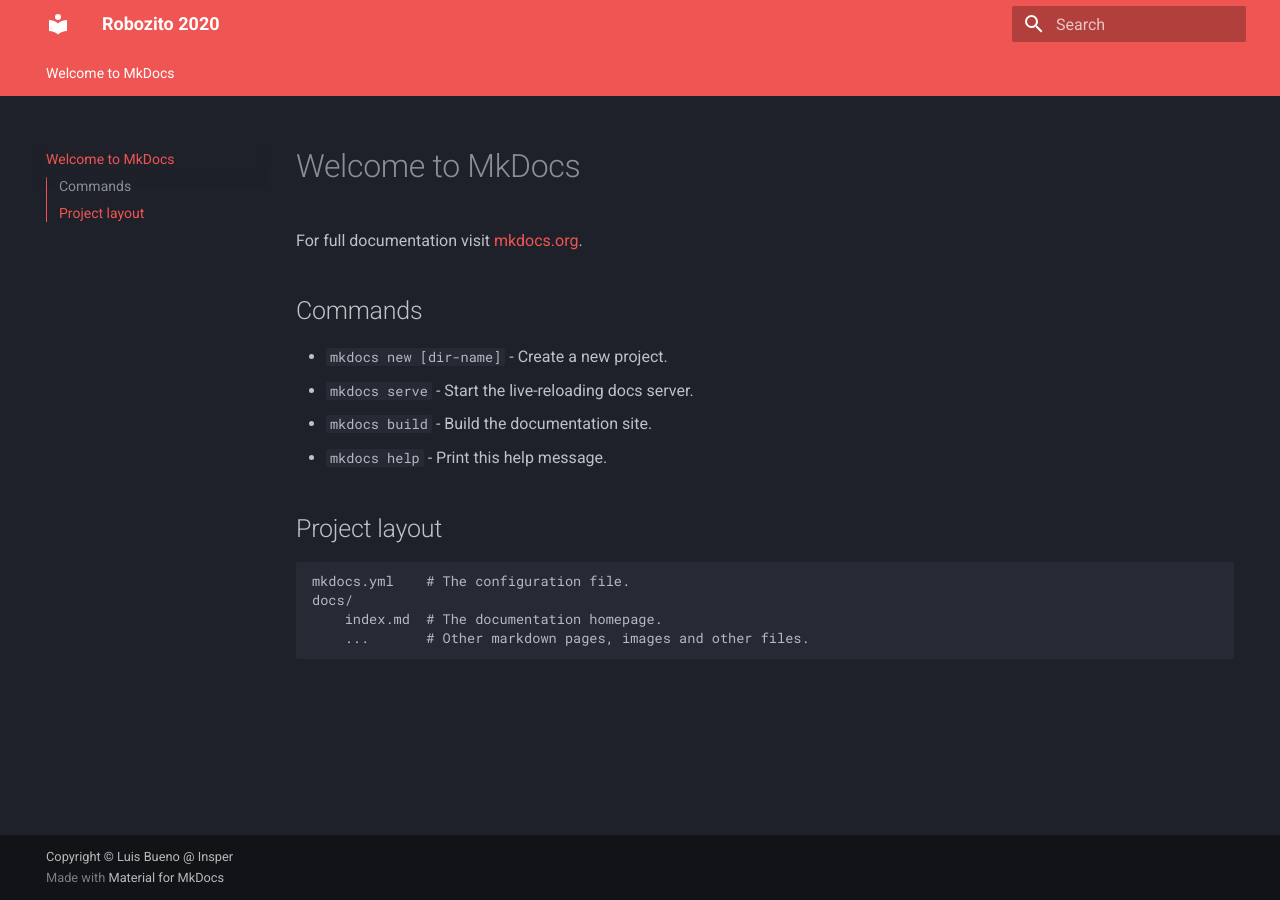
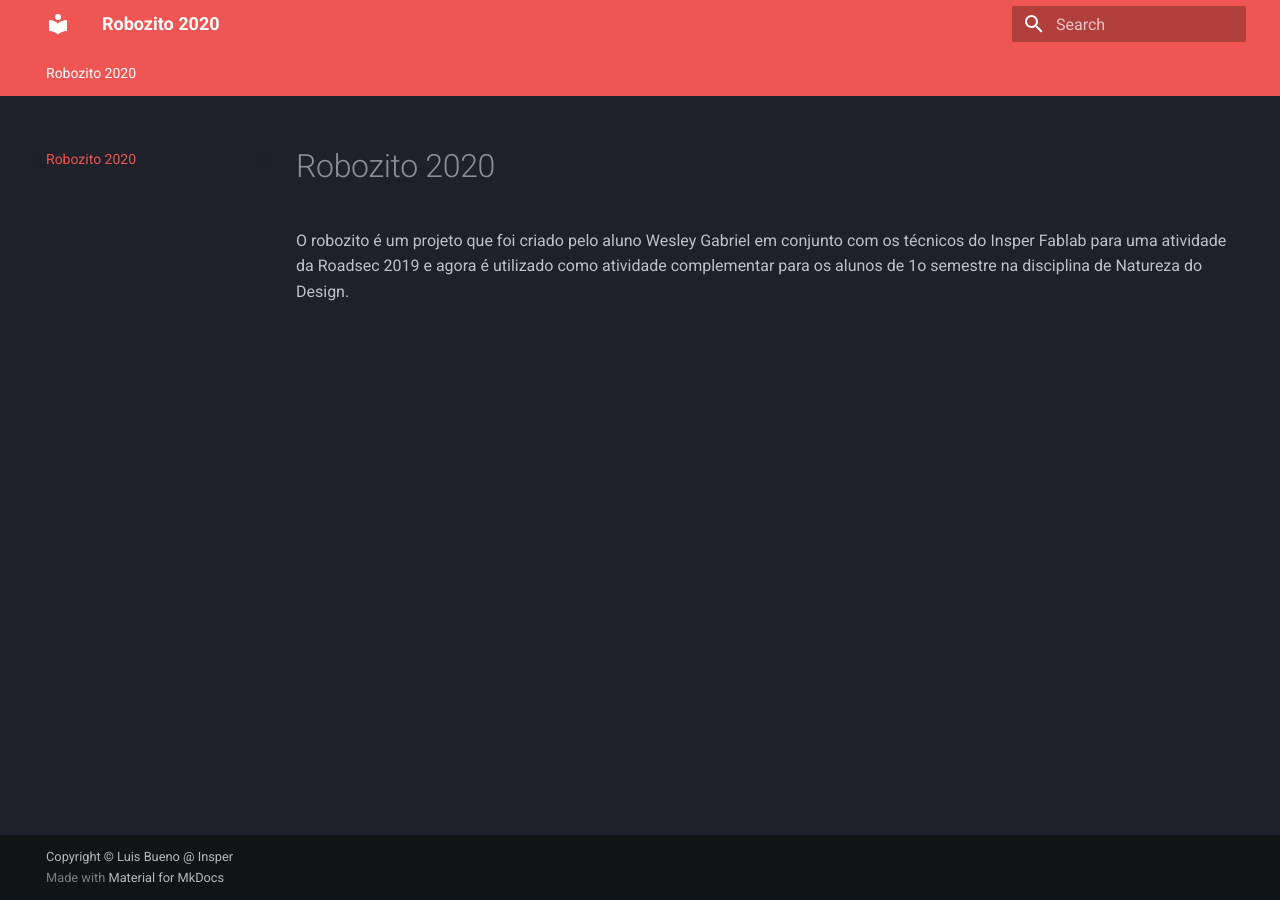
Before and after one commit to LuisHFB/Doc_RobozitoEN, an MkDocs documentation site: the page built from docs/index.md, in a window 1280 px wide. Built offline with MkDocs 1.6.1 and Material for MkDocs 9.7.7, drawn with Linux system fonts in a browser that asks for light colours.

Commit message:
Docs faltando

```diff
--- a/docs/index.md
+++ b/docs/index.md
@@ -1,17 +1,3 @@
-# Welcome to MkDocs
+# Robozito 2020
 
-For full documentation visit [mkdocs.org](https://mkdocs.org).
-
-## Commands
-
-* `mkdocs new [dir-name]` - Create a new project.
-* `mkdocs serve` - Start the live-reloading docs server.
-* `mkdocs build` - Build the documentation site.
-* `mkdocs help` - Print this help message.
-
-## Project layout
-
-    mkdocs.yml    # The configuration file.
-    docs/
-        index.md  # The documentation homepage.
-        ...       # Other markdown pages, images and other files.
+O robozito é um projeto que foi criado pelo aluno Wesley Gabriel em conjunto com os técnicos do Insper Fablab para uma atividade da Roadsec 2019 e agora é utilizado como atividade complementar para os alunos de 1o semestre na disciplina de Natureza do Design.
```
